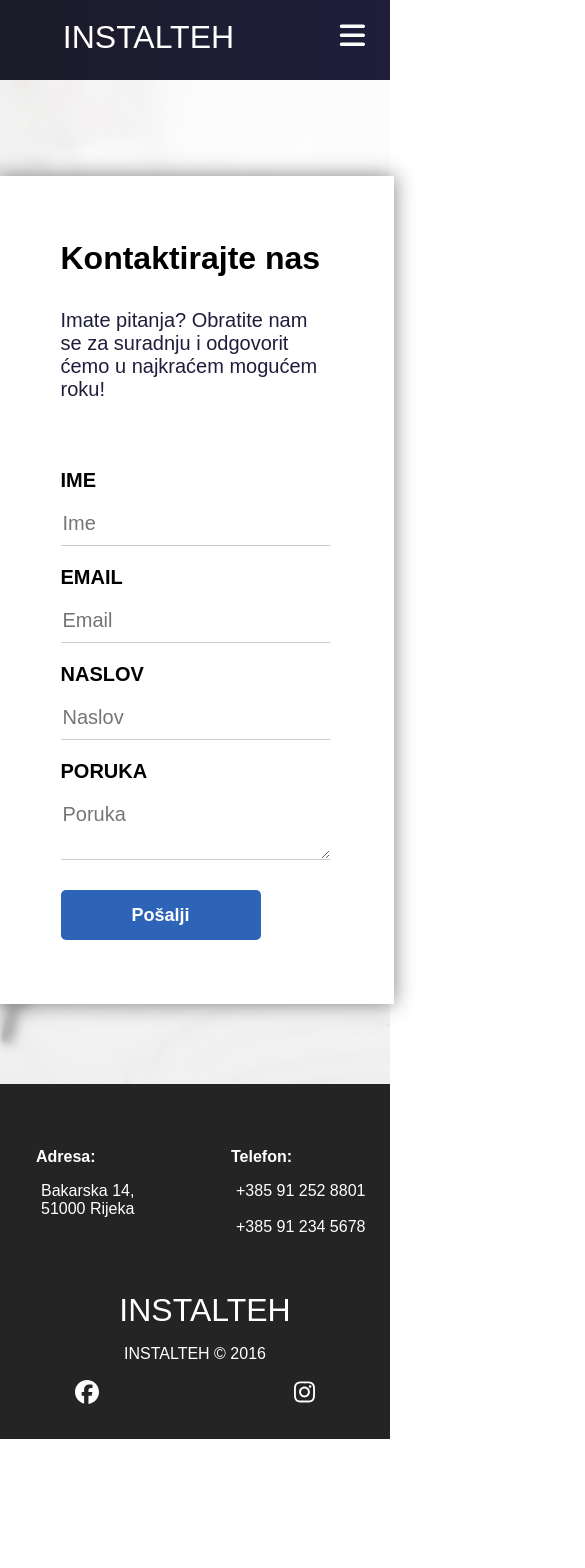
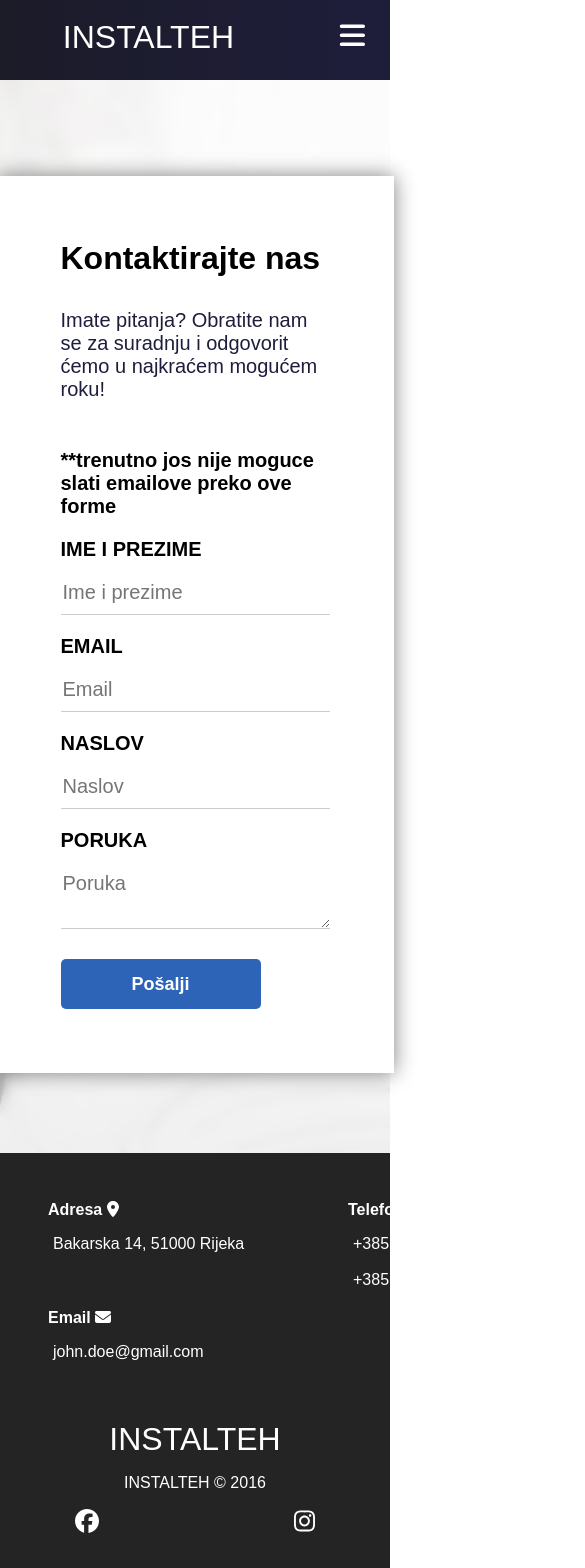
Before and after one commit to Sergisimus/Instalteh, a React (Create React App) app: page /contact in a window 390 px wide. Shown: the whole page, 585 px wide, since content can reach past the window. Before the commit the page ends 1439 px from the top, so only its background shows below. Built offline with nearby package versions, Linux system fonts and the light colour scheme.

Commit message:
modified footer

```diff
--- a/src/App.css
+++ b/src/App.css
@@ -114,6 +114,7 @@
 
 .contact_form textarea {
   max-width: 100%;
+  min-height: 3em;
 }
 
 .contact_submit_button {
@@ -164,7 +165,7 @@
 @media screen and (max-width: 960px) {
 
   .contact_form {
-    width: 550px;
+    width: 500px;
     height: max-content;
    }
 }
--- a/src/components/CardItem.js
+++ b/src/components/CardItem.js
@@ -9,7 +9,7 @@ function CardItem(props) {
           <figure className='cards__item__pic-wrap' data-category={props.label}>
             <img
               className='cards__item__img'
-              alt='Travel Image'
+              alt={props.alt}
               src={props.src}
             />
           </figure>
--- a/src/components/Cards.css
+++ b/src/components/Cards.css
@@ -27,7 +27,6 @@ h1 {
   padding: 30px 20px;
   display: flex;
   justify-content: end;
-  /* border-right: 2px solid rgb(30, 30, 80); */
 }
 
 .card_container_2 {
@@ -45,14 +44,6 @@ h1 {
   display: flex;
   justify-content: start;
 }
-
-/* .card_container_1 {
-  display: flex;
-  flex-flow: column;
-  align-items: center;
-  width: 100%;
-  margin: 6rem 0 ;
-} */
 
 .cards__wrapper {
   position: relative;
@@ -152,6 +143,28 @@ h1 {
   }
 }
 
+@media screen and (max-width: 1200px) {
+  .card_wrapper {
+    grid-template-columns: none;
+  }
+
+  .cards__item__link {
+    width: 70%;
+  }
+
+  .cards__item {
+    justify-content: center;
+  }
+}
+
+@media screen and (max-width: 1100px) {
+  .cards__item__link {
+    width: 85%;
+  }
+}
+
 @media screen and (max-width: 960px) {
-
+  .cards__item__link {
+    width: 100%;
+  }
 }
--- a/src/components/Cards.js
+++ b/src/components/Cards.js
@@ -9,7 +9,7 @@ function Cards() {
         <h1>O nama</h1>
         <div className='card_wrapper'>
           <div className='card_text_1'>
-            Mi smo tim inženjera iz Rijeke koji iza sebe imaju mnoge projekte. Lorem ipsum dolor sit amet, consectetur adipiscing elit, sed do eiusmod tempor incididunt ut labore et dolore magna aliqua. Ut enim ad minim veniam, quis nostrud exercitation ullamco laboris nisi ut aliquip ex ea commodo consequat. Duis aute irure dolor in reprehenderit in voluptate velit esse cillum dolore eu fugiat nulla pariatur. Excepteur sint occaecat cupidatat non proident, sunt in culpa qui officia deserunt mollit anim id est la<br></br>
+            Lorem ipsum dolor sit amet, consectetur adipiscing elit, sed do eiusmod tempor incididunt ut labore et dolore magna aliqua. Ut enim ad minim veniam, quis nostrud exercitation ullamco laboris nisi ut aliquip ex ea commodo consequat. Duis aute irure dolor in reprehenderit in voluptate velit esse cillum dolore eu fugiat nulla pariatur. Excepteur sint occaecat cupidatat non proident, sunt in culpa qui officia deserunt mollit anim id est la<br></br>
           </div>
           <div className='card_image'>
             <CardItem
@@ -17,8 +17,8 @@ function Cards() {
               text='Kontaktirajte nas'
               label='Kontakt'
               path='/contact'
+              alt='Contact us'
             />
-            {/* <img src='images/img-1.jpg'></img> */}
           </div>
         </div>
       </div>
@@ -31,6 +31,7 @@ function Cards() {
                 text='Saznajte više o našim uslugama'
                 label='Usluge'
                 path='/services'
+                alt='Services'
               />
             </div>
             <div className='card_text_2'>
@@ -50,6 +51,7 @@ function Cards() {
               text='Saznajte više o našim projektima'
               label='Projekti'
               path='/projects'
+              alt='Projects'
             />
           </div>
         </div>
--- a/src/components/Footer.css
+++ b/src/components/Footer.css
@@ -131,7 +131,6 @@
 .social-logo {
   color: #fff;
   justify-self: start;
-  margin-left: 20px;
   cursor: pointer;
   text-decoration: none;
   font-size: 2rem;
@@ -159,8 +158,15 @@
   }
 
   .footer-link-wrapper {
+    display: grid;
+    grid-template-columns: repeat(2, 1fr);
     flex-direction: row;
     justify-content: space-around;
+  }
+
+  .footer-link-items {
+    margin: 0 0 20px 0;
+    padding-left: 3em;
   }
 
   .social-media-wrap {
--- a/src/components/Footer.js
+++ b/src/components/Footer.js
@@ -4,54 +4,30 @@ import { Button } from './Button';
 import { Link } from 'react-router-dom';
 import { FontAwesomeIcon } from '@fortawesome/react-fontawesome';
 import { faFacebook, faInstagram } from '@fortawesome/free-brands-svg-icons';
+import { faLocationDot } from '@fortawesome/free-solid-svg-icons';
+import { faPhone } from '@fortawesome/free-solid-svg-icons';
+import { faEnvelope } from '@fortawesome/free-solid-svg-icons';
 
 function Footer() {
   return (
     <div className='footer-container'>
-      {/* <section className='footer-subscription'>
-        <p className='footer-subscription-heading'>
-          Join the Adventure newsletter to receive our best vacation deals
-        </p>
-        <p className='footer-subscription-text'>
-          You can unsubscribe at any time.
-        </p>
-        <div className='input-areas'>
-          <Button buttonStyle='btn--outline'>Contact Us</Button>
-        </div>
-      </section> */}
       <div className='footer-links'>
         <div className='footer-link-wrapper'>
           <div className='footer-link-items'>
-            <h2>Adresa:</h2>
+            <h2>Adresa  <FontAwesomeIcon icon={faLocationDot} /></h2>
             <p>Bakarska 14, 51000 Rijeka</p>
           </div>
           <div className='footer-link-items'>
-            <h2>Telefon:</h2>
-            <p>+385 91 252 8801</p><br/>
+            <h2>Telefon <FontAwesomeIcon icon={faPhone} /></h2>
+            <p>+385 98 765 4321</p><br/>
             <p>+385 91 234 5678</p>
           </div>
-
+          <div className='footer-link-items'>
+            <h2>Email <FontAwesomeIcon icon={faEnvelope}/></h2>
+            <p>john.doe@gmail.com</p>
+          </div>
         </div>
       </div>
-     {/*  <div className='footer-links'>
-        <div className='footer-link-wrapper'>
-          <div className='footer-link-items'>
-            <h2>About Us</h2>
-            <Link to='/contact'>How it works</Link>
-            <Link to='/'>Testimonials</Link>
-            <Link to='/'>Careers</Link>
-            <Link to='/'>Investors</Link>
-            <Link to='/'>Terms of Service</Link>
-          </div>
-          <div className='footer-link-items'>
-            <h2>Contact Us</h2>
-            <Link to='/'>Contact</Link>
-            <Link to='/'>Support</Link>
-            <Link to='/'>Destinations</Link>
-            <Link to='/'>Sponsorships</Link>
-          </div>
-        </div>
-      </div> */}
       <section className='social-media'>
         <div className='social-media-wrap'>
           <div className='footer-logo'>
--- a/src/components/pages/Contact.js
+++ b/src/components/pages/Contact.js
@@ -13,24 +13,25 @@ function Contact() {
               <div className='contact_form_header'>
                 <h1>Kontaktirajte nas</h1>
                 <p>Imate pitanja? Obratite nam se za suradnju i odgovorit ćemo u najkraćem mogućem roku!</p>
+                **trenutno jos nije moguce slati emailove preko ove forme
               </div>
               <div className='first_row'>
                 <div className='row_item'>
-                  <label className='contact_name contact_item'>IME</label>
-                  <input className='contact_name_input contact_input' name='name' type='text' placeholder='Ime'></input>
+                  <label className='contact_name contact_item'>IME I PREZIME</label>
+                  <input className='contact_name_input contact_input' name='name' type='text' placeholder='Ime i prezime' required></input>
                 </div>
                 <div className='row_item'>
                   <label className='contact_email contact_item'>EMAIL</label>
-                  <input className='contact_email_input contact_input' name='email' type='email' placeholder='Email'></input>
+                  <input className='contact_email_input contact_input' name='email' type='email' placeholder='Email' required></input>
                 </div>
               </div>
               <div className='row_item'>
                 <label className='contact_subject contact_item'>NASLOV</label>
-                <input className='contact_subject_input contact_input' name='subject' type='text' placeholder='Naslov'></input>
+                <input className='contact_subject_input contact_input' name='subject' type='text' placeholder='Naslov' required></input>
               </div>
               <div className='row_item'>
                 <label className='contact_message contact_item'>PORUKA</label>
-                <textarea className='contact_message_input contact_input' type='text' placeholder='Poruka'></textarea>
+                <textarea className='contact_message_input contact_input' type='text' placeholder='Poruka' required></textarea>
               </div>
               <div>
                 <button className='contact_submit_button' type='submit'>Pošalji</button>
```
Also changed, not shown: 12 other files (tests, documents, lock files or other folders).
